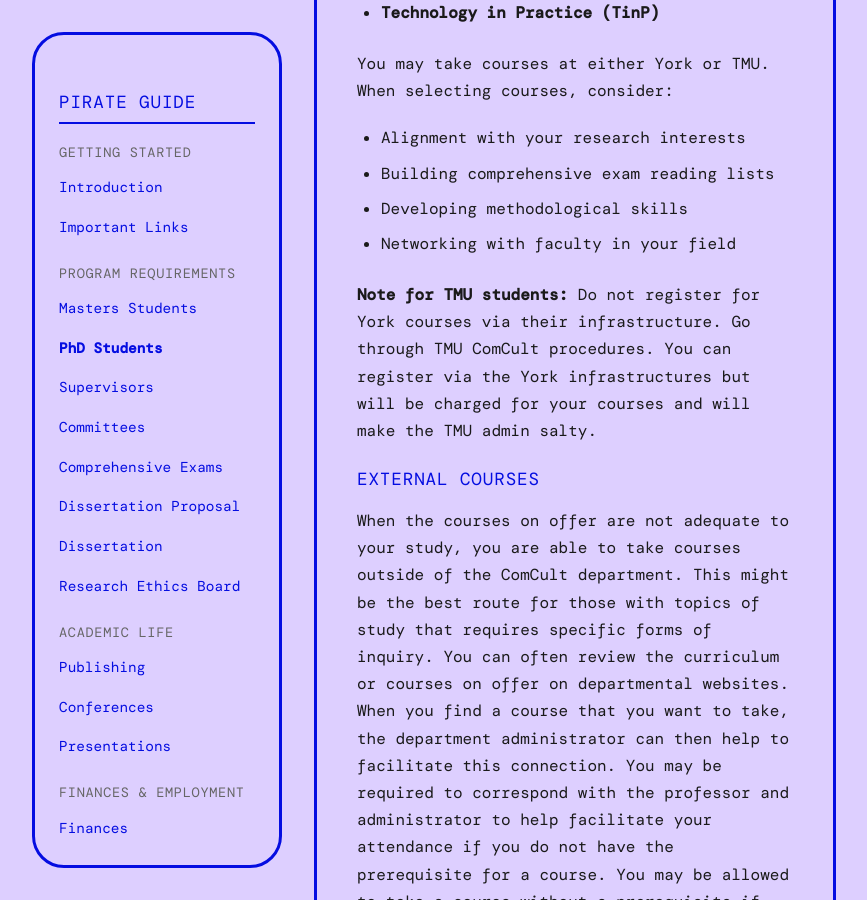
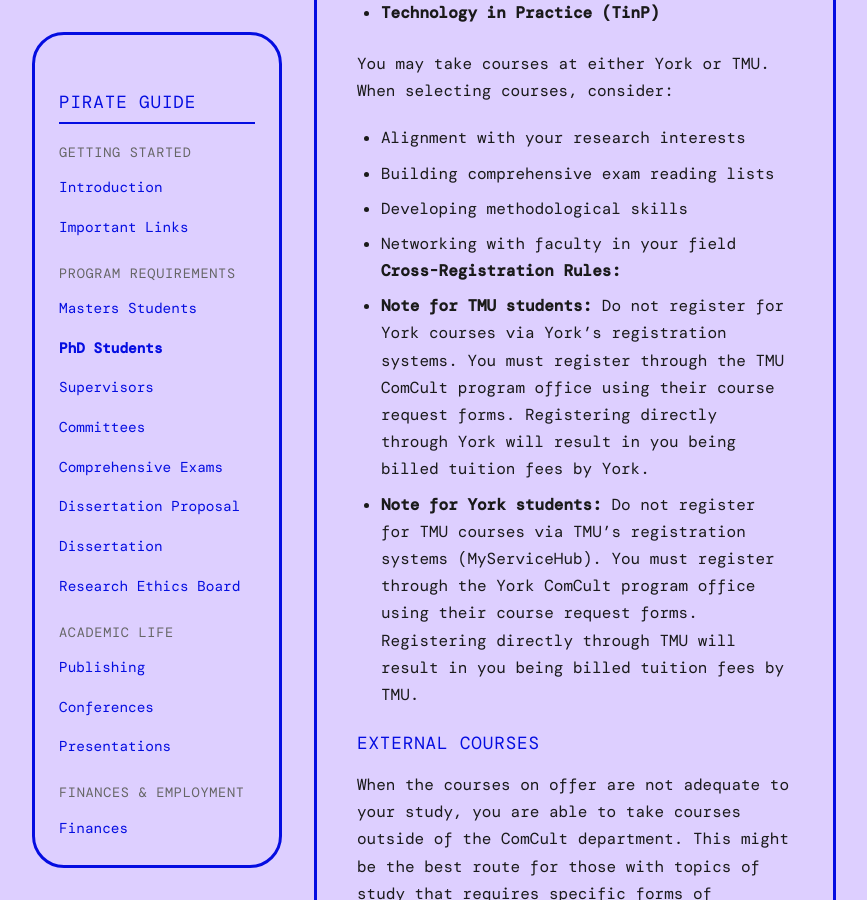
Before and after one commit to iowyth/sorce, a Jekyll site: the page built from _wiki/phd-students.md, in a window 1280 px wide and 900 px high, scrolled down 2090 px. Shown: the whole window, without its empty margins (206-1073 px from the left). Built offline with Jekyll 4.4.1, drawn with Linux system fonts in a browser that asks for light colours; some web fonts are replaced; comment, search, counter and statistics services are not loaded.

Commit message:
Add cross-registration note for York students to match TMU rules

```diff
--- a/_wiki/phd-students.md
+++ b/_wiki/phd-students.md
@@ -37,8 +37,9 @@ You may take courses at either York or TMU. When selecting courses, consider:
 - Building comprehensive exam reading lists
 - Developing methodological skills
 - Networking with faculty in your field
-
-**Note for TMU students:** Do not register for York courses via their infrastructure. Go through TMU ComCult procedures. You can register via the York infrastructures but will be charged for your courses and will make the TMU admin salty.
+**Cross-Registration Rules:**
+*   **Note for TMU students:** Do not register for York courses via York's registration systems. You must register through the TMU ComCult program office using their course request forms. Registering directly through York will result in you being billed tuition fees by York.
+*   **Note for York students:** Do not register for TMU courses via TMU's registration systems (MyServiceHub). You must register through the York ComCult program office using their course request forms. Registering directly through TMU will result in you being billed tuition fees by TMU.
 
 ### External Courses
 
```
